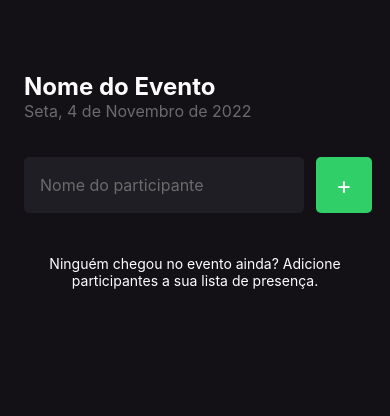
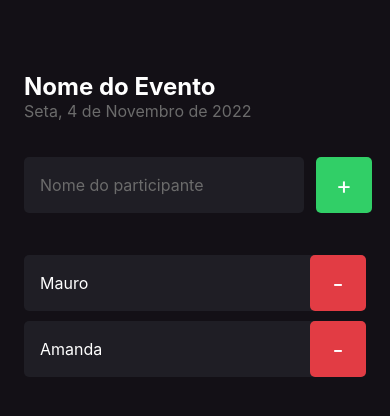
Before and after one commit to MauroBraga/react-native-imhere, a React Native app: screen / in a window 390 px wide. Shown: the top 416 px of the page. Built offline with nearby package versions, Linux system fonts and the light colour scheme.

Commit message:
Add participantes

```diff
--- a/src/screens/Home/index.tsx
+++ b/src/screens/Home/index.tsx
@@ -1,17 +1,30 @@
-import { Text, View,TextInput, TouchableOpacity, ScrollView, FlatList } from 'react-native';
+import { Text, View,TextInput, TouchableOpacity, ScrollView, FlatList, Alert } from 'react-native';
 import { styles } from './styles';
 import { StatusBar } from 'expo-status-bar';
 import { Participant } from '../components/Participant';
 
 export default function Home() {
 
-    const participantes = []
+    const participantes = ['Mauro','Amanda']
 
     function handleParticipantAdd(){
-        console.log('Você clicou no botão add')
+        if(participantes.includes('Mauro')){
+           return Alert.alert("Participante","Já existe participante com esse nome")
+        }
     }
 
-    function handleParticipantRemove(name:string){}
+    function handleParticipantRemove(name:string){
+        Alert.alert("Remover", `Remover o participante ${name}?`, [
+            {
+              text: 'Sim',
+              onPress: () => Alert.alert("Deletado!")
+            },
+            {
+              text: 'Não',
+              style: 'cancel'
+            }
+          ])
+    }
 
     return (
         <View style={styles.container}>
```
